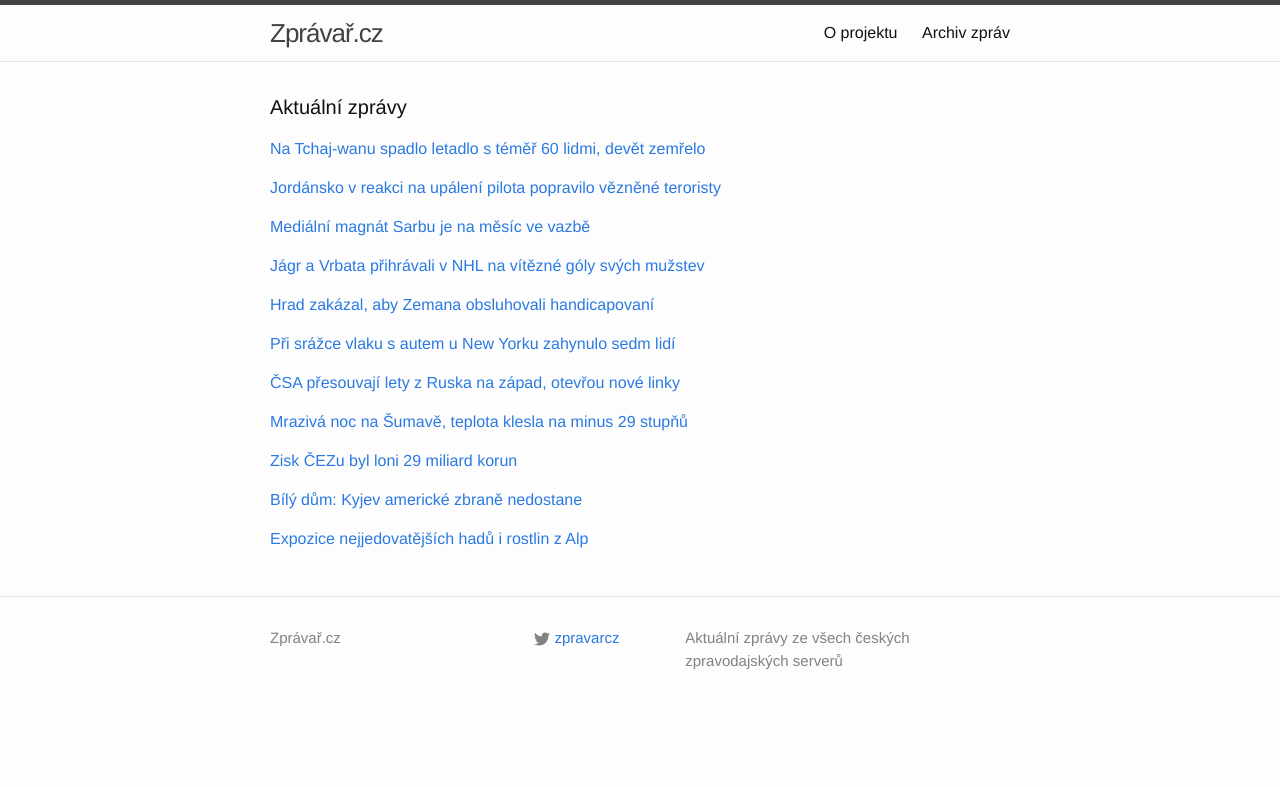
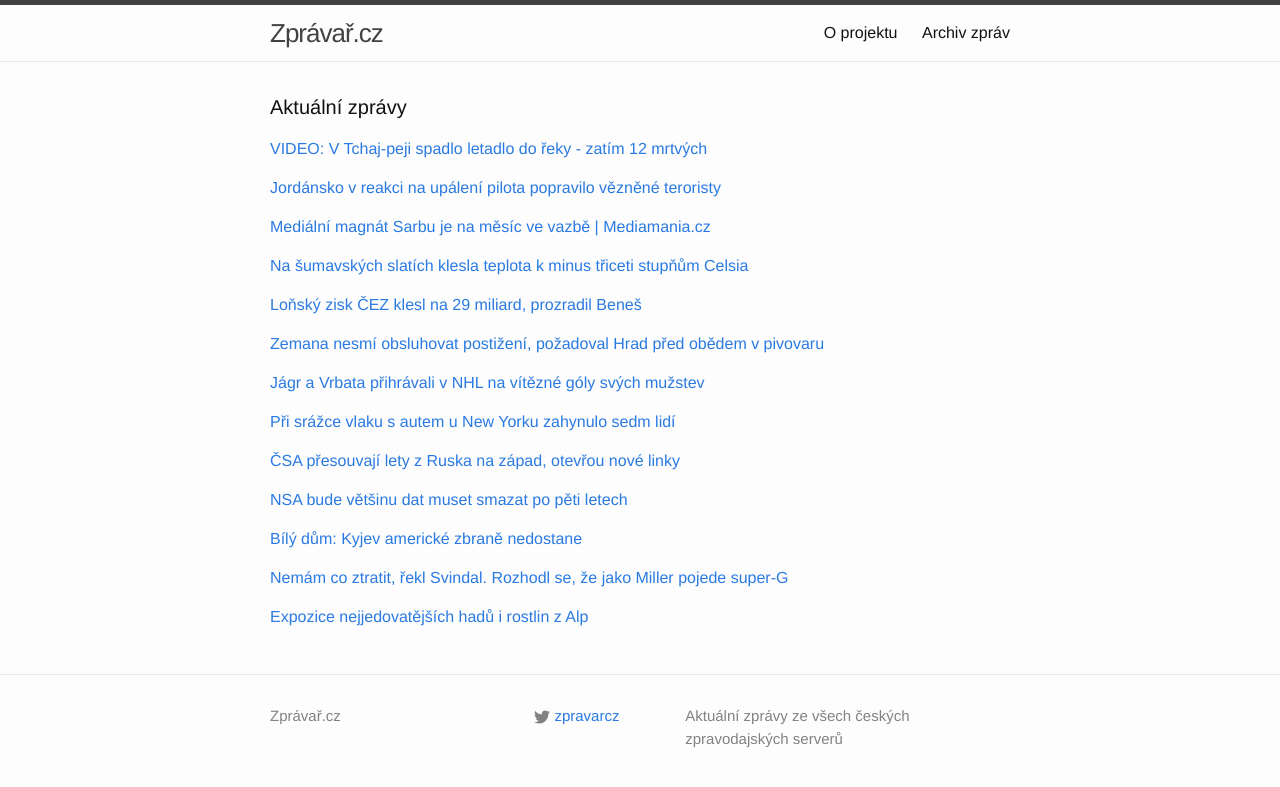
Before and after one commit to adliska/zpravar, a Jekyll site: the page built from index.html, in a window 1280 px wide. Shown: the top 787 px of the page. Built offline with Jekyll 4.4.1, drawn with Linux system fonts in a browser that asks for light colours.

Commit message:
zpravar news update

```diff
--- a/index.html
+++ b/index.html
@@ -5,9 +5,10 @@ layout: default
 <div class="home">
     <h1 class="page-heading">Aktuální zprávy</h1>
 
-<p><a href="javascript:;" onclick="toggle_visibility('zpravy0')">Na Tchaj-wanu spadlo letadlo s téměř 60 lidmi, devět zemřelo</a></p>
+<p><a href="javascript:;" onclick="toggle_visibility('zpravy0')">VIDEO: V Tchaj-peji spadlo letadlo do řeky - zatím 12 mrtvých</a></p>
 <div id="zpravy0" style="display:none">
 <ul>
+<li><a href=http://www.ceskatelevize.cz/ct24/svet/300514-video-v-tchaj-peji-spadlo-letadlo-do-reky-zatim-12-mrtvych/>VIDEO: V Tchaj-peji spadlo letadlo do řeky - zatím 12 mrtvých - www.ceskatelevize.cz</a></li>
 <li><a href=http://zpravy.e15.cz/zahranicni/udalosti/na-tchaj-wanu-spadlo-letadlo-s-temer-60-lidmi-devet-zemrelo-1159429>Na Tchaj-wanu spadlo letadlo s téměř 60 lidmi, devět zemřelo - zpravy.e15.cz</a></li>
 <li><a href=http://www.novinky.cz/zahranicni/svet/360662-na-tchaj-wanu-se-zritilo-letadlo-do-reky-zemrelo-dvanact-lidi.html>Na Tchaj-wanu se zřítilo letadlo do řeky, zemřelo dvanáct lidí - www.novinky.cz</a></li>
 <li><a href=http://echo24.cz/a/wuZM5>VIDEO: Na Tchaj-wanu spadlo letadlo s 58 lidmi - echo24.cz</a></li>
@@ -40,9 +41,10 @@ layout: default
 <li><a href=http://www.rozhlas.cz/_zprava/jordansko-popravilo-v-reakci-na-vrazdu-sveho-pilota-extremistku-risaviovou--1451453>Jordánsko popravilo v reakci na vraždu svého pilota extremistku Rišávíovou - www.rozhlas.cz</a></li>
 <li><a href=http://zpravy.idnes.cz/jordansko-popravilo-extremistku-risaviovou-a-dalsiho-radikala-pwp-/zahranicni.aspx?c=A150204_044610_zahranicni_wlk>Jordánsko popravilo teroristku a dalšího vězně, reaguje na upálení pilota - zpravy.idnes.cz</a></li>
 </ul>
-</div><p><a href="javascript:;" onclick="toggle_visibility('zpravy2')">Mediální magnát Sarbu je na měsíc ve vazbě</a></p>
+</div><p><a href="javascript:;" onclick="toggle_visibility('zpravy2')">Mediální magnát Sarbu je na měsíc ve vazbě | Mediamania.cz</a></p>
 <div id="zpravy2" style="display:none">
 <ul>
+<li><a href=http://mediamania.tyden.cz/rubriky/lide/medialni-magnat-sarbu-je-na-mesic-ve-vazbe_332282.html>Mediální magnát Sarbu je na měsíc ve vazbě | Mediamania.cz - mediamania.tyden.cz</a></li>
 <li><a href=http://www.tyden.cz/rubriky/domaci/medialni-magnat-sarbu-je-na-mesic-ve-vazbe_332282.html>Mediální magnát Sarbu je na měsíc ve vazbě - www.tyden.cz</a></li>
 <li><a href=http://zahranicni.ihned.cz/c1-63482390-byvaly-sef-novy-adrian-sarbu-stravi-30-dni-ve-vazbe-rozhodl-rumunsky-soud>Bývalý šéf Novy Adrian Sarbu stráví 30 dní ve vazbě, rozhodl rumunský soud - zahranicni.ihned.cz</a></li>
 <li><a href=http://www.ceskatelevize.cz/ct24/svet/300515-medialni-magnat-sarbu-ma-stravit-mesic-ve-vazbe/>Mediální magnát Sarbu má strávit měsíc ve vazbě - www.ceskatelevize.cz</a></li>
@@ -51,8 +53,39 @@ layout: default
 <li><a href=http://www.ceskenoviny.cz/zpravy/zpravy/rumunsky-soud-poslal-medialniho-magnata-sarbua-na-30-dni-do-vazby/1177101>Rumunský soud poslal mediálního magnáta Sarbua na 30 dní do vazby - www.ceskenoviny.cz</a></li>
 <li><a href=http://echo24.cz/a/wF8vF>Mediální magnát Sarbu opustil rumunskou vazbu - echo24.cz</a></li>
 </ul>
-</div><p><a href="javascript:;" onclick="toggle_visibility('zpravy3')">Jágr a Vrbata přihrávali v NHL na vítězné góly svých mužstev</a></p>
+</div><p><a href="javascript:;" onclick="toggle_visibility('zpravy3')">Na šumavských slatích klesla teplota k minus třiceti stupňům Celsia</a></p>
 <div id="zpravy3" style="display:none">
+<ul>
+<li><a href=http://budejovice.idnes.cz/na-sumave-klesla-teplota-k-minus-triceti-stupnum-celsia-pjy-/budejovice-zpravy.aspx?c=A150204_084842_budejovice-zpravy_khr>Na šumavských slatích klesla teplota k minus třiceti stupňům Celsia - budejovice.idnes.cz</a></li>
+<li><a href=http://www.lidovky.cz/na-sumave-namerili-minus-30-stupnu-na-silnicich-dejte-pozor-pnx-/zpravy-domov.aspx?c=A150204_085733_ln_domov_ele>Na Šumavě naměřili minus 30 stupňů. Na silnicích dejte pozor  - www.lidovky.cz</a></li>
+<li><a href=http://www.tyden.cz/rubriky/domaci/na-sumave-namerili-minus-29-stupnu-celsia_332286.html>Na Šumavě naměřili minus 29 stupňů Celsia - www.tyden.cz</a></li>
+<li><a href=http://www.novinky.cz/domaci/360666-mraziva-noc-na-sumave-teplota-klesla-na-minus-29-stupnu.html>Mrazivá noc na Šumavě, teplota klesla na minus 29 stupňů - www.novinky.cz</a></li>
+<li><a href=http://zpravy.aktualne.cz/domaci/meteorologove-namerili-na-sumave-minus-29-stupnu-celsia/r~dcd84adeac3e11e49e4b0025900fea04/>Meteorologové naměřili na Šumavě minus 29 stupňů Celsia - zpravy.aktualne.cz</a></li>
+<li><a href=http://www.denik.cz/z_domova/meteorologove-na-sumave-namerili-minus-29-stupnu-celsia-20150204.html>Meteorologové na Šumavě naměřili minus 29 stupňů Celsia - www.denik.cz</a></li>
+<li><a href=http://www.ceskenoviny.cz/zpravy/zpravy/meteorologove-na-sumave-namerili-minus-29-stupnu-celsia/1177134>Meteorologové na Šumavě naměřili minus 29 stupňů Celsia - www.ceskenoviny.cz</a></li>
+<li><a href=http://www.ceskenoviny.cz/zpravy/zpravy/snih-ze-silnic-postupne-mizi/1177113>Sníh ze silnic postupně mizí - www.ceskenoviny.cz</a></li>
+</ul>
+</div><p><a href="javascript:;" onclick="toggle_visibility('zpravy4')">Loňský zisk ČEZ klesl na 29 miliard, prozradil Beneš</a></p>
+<div id="zpravy4" style="display:none">
+<ul>
+<li><a href=http://zpravy.e15.cz/byznys/prumysl-a-energetika/lonsky-zisk-cez-klesl-na-29-miliard-prozradil-benes-1159441>Loňský zisk ČEZ klesl na 29 miliard, prozradil Beneš - zpravy.e15.cz</a></li>
+<li><a href=http://zpravy.e15.cz/byznys/prumysl-a-energetika/cez-loni-vydelal-29-miliard-zisk-ale-klesl-o-17-6-procenta-1159441>ČEZ loni vydělal 29 miliard, zisk ale klesl o 17,6 procenta - zpravy.e15.cz</a></li>
+<li><a href=http://www.novinky.cz/ekonomika/360665-zisk-cezu-byl-loni-29-miliard-korun.html>Zisk ČEZu byl loni 29 miliard korun - www.novinky.cz</a></li>
+<li><a href=http://ekonomika.idnes.cz/zisk-cez-byl-loni-29-miliard-d0q-/ekoakcie.aspx?c=A150204_073602_ekoakcie_jj>Zisk ČEZ dál klesá, polostátní firma loni vydělala 29 miliard - ekonomika.idnes.cz</a></li>
+<li><a href=http://zpravy.aktualne.cz/ekonomika/lonsky-cisty-zisk-cez-byl-29-miliard-kc-rekl-benes/r~7e9f486eac3411e4b98c002590604f2e/>Loňský čistý zisk ČEZ byl 29 miliard Kč, řekl Beneš - zpravy.aktualne.cz</a></li>
+<li><a href=http://www.financninoviny.cz/zpravodajstvi/zpravy/lonsky-cisty-zisk-cez-byl-29-miliard-kc/1177108>Loňský čistý zisk ČEZ byl 29 miliard Kč - www.financninoviny.cz</a></li>
+</ul>
+</div><p><a href="javascript:;" onclick="toggle_visibility('zpravy5')">Zemana nesmí obsluhovat postižení, požadoval Hrad před obědem v pivovaru </a></p>
+<div id="zpravy5" style="display:none">
+<ul>
+<li><a href=http://www.lidovky.cz/zemana-nesmi-obsluhovat-handicapovani-prikazal-hrad-pivovaru-pbc-/zpravy-domov.aspx?c=A150204_081354_ln_domov_ele>Zemana nesmí obsluhovat postižení, požadoval Hrad před obědem v pivovaru  - www.lidovky.cz</a></li>
+<li><a href=http://echo24.cz/a/iytFM>Hrad zakázal, aby Zemana obsluhovali handicapovaní - echo24.cz</a></li>
+<li><a href=http://zpravy.aktualne.cz/domaci/hrad-udajne-zakazal-aby-zemana-obsluhovali-handicapovani/r~d0874156ac3c11e4833a0025900fea04/>Hrad údajně zakázal, aby Zemana obsluhovali handicapovaní - zpravy.aktualne.cz</a></li>
+<li><a href=http://www.novinky.cz/domaci/360655-zemanuv-tym-si-nepral-aby-prezidenta-obsluhovali-handicapovani-uklizet-mohli.html>Zemanův tým si nepřál, aby prezidenta obsluhovali handicapovaní. Uklízet mohli - www.novinky.cz</a></li>
+<li><a href=http://www.novinky.cz/domaci/360655-zemanuv-tym-zaridil-aby-prezidenta-neobsluhovali-handicapovani-mohli-jen-uklizet.html>Zemanův tým zařídil, aby prezidenta neobsluhovali handicapovaní. Mohli jen uklízet - www.novinky.cz</a></li>
+</ul>
+</div><p><a href="javascript:;" onclick="toggle_visibility('zpravy6')">Jágr a Vrbata přihrávali v NHL na vítězné góly svých mužstev</a></p>
+<div id="zpravy6" style="display:none">
 <ul>
 <li><a href=http://www.rozhlas.cz/_zprava/jagr-a-vrbata-prihravali-v-nhl-na-vitezne-goly-svych-muzstev--1451468>Jágr a Vrbata přihrávali v NHL na vítězné góly svých mužstev - www.rozhlas.cz</a></li>
 <li><a href=http://www.denik.cz/hokej/jagr-a-vrbata-asistovali-v-nhl-u-viteznych-branek-20150204.html>Jágr a Vrbata asistovali v NHL u vítězných branek - www.denik.cz</a></li>
@@ -60,55 +93,45 @@ layout: default
 <li><a href=http://www.sportovninoviny.cz/zpravy/jagr-a-vrbata-asistovali-v-nhl-u-viteznych-branek/1177115>Jágr a Vrbata asistovali v NHL u vítězných branek - www.sportovninoviny.cz</a></li>
 <li><a href=http://sport.aktualne.cz/jagr-prihral-na-vitezny-gol-new-jersey-slape-presto-ztraci/r~ad10d284ac3011e4b6d20025900fea04/>Jágr přihrál na vítězný gól. New Jersey šlape, přesto ztrácí - sport.aktualne.cz</a></li>
 </ul>
-</div><p><a href="javascript:;" onclick="toggle_visibility('zpravy4')">Hrad zakázal, aby Zemana obsluhovali handicapovaní</a></p>
-<div id="zpravy4" style="display:none">
-<ul>
-<li><a href=http://echo24.cz/a/iytFM>Hrad zakázal, aby Zemana obsluhovali handicapovaní - echo24.cz</a></li>
-<li><a href=http://zpravy.aktualne.cz/domaci/hrad-udajne-zakazal-aby-zemana-obsluhovali-handicapovani/r~d0874156ac3c11e4833a0025900fea04/>Hrad údajně zakázal, aby Zemana obsluhovali handicapovaní - zpravy.aktualne.cz</a></li>
-<li><a href=http://www.novinky.cz/domaci/360655-zemanuv-tym-si-nepral-aby-prezidenta-obsluhovali-handicapovani-uklizet-mohli.html>Zemanův tým si nepřál, aby prezidenta obsluhovali handicapovaní. Uklízet mohli - www.novinky.cz</a></li>
-<li><a href=http://www.novinky.cz/domaci/360655-zemanuv-tym-zaridil-aby-prezidenta-neobsluhovali-handicapovani-mohli-jen-uklizet.html>Zemanův tým zařídil, aby prezidenta neobsluhovali handicapovaní. Mohli jen uklízet - www.novinky.cz</a></li>
-</ul>
-</div><p><a href="javascript:;" onclick="toggle_visibility('zpravy5')">Při srážce vlaku s autem u New Yorku zahynulo sedm lidí</a></p>
-<div id="zpravy5" style="display:none">
+</div><p><a href="javascript:;" onclick="toggle_visibility('zpravy7')">Při srážce vlaku s autem u New Yorku zahynulo sedm lidí</a></p>
+<div id="zpravy7" style="display:none">
 <ul>
 <li><a href=http://zpravy.aktualne.cz/zahranici/pri-srazce-vlaku-s-autem-u-new-yorku-zahynulo-sedm-lidi/r~4a8f7dccac3511e4ab15002590604f2e/>Při srážce vlaku s autem u New Yorku zahynulo sedm lidí - zpravy.aktualne.cz</a></li>
 <li><a href=http://www.novinky.cz/zahranicni/amerika/360664-srazka-vlaku-s-autem-si-v-usa-vyzadala-sedm-obeti.html>Srážka vlaku s autem si v USA vyžádala sedm obětí - www.novinky.cz</a></li>
 <li><a href=http://zpravy.idnes.cz/srazka-vlaku-a-auta-v-new-yorku-dzx-/zahranicni.aspx?c=A150204_063357_zahranicni_jj>V New Yorku při střetu příměstského vlaku s autem zahynulo šest lidí - zpravy.idnes.cz</a></li>
 <li><a href=http://www.ceskatelevize.cz/ct24/svet/300512-v-new-yorku-se-srazil-vlak-s-autem-7-mrtvych/>V New Yorku se srazil vlak s autem - 7 mrtvých - www.ceskatelevize.cz</a></li>
 </ul>
-</div><p><a href="javascript:;" onclick="toggle_visibility('zpravy6')">ČSA přesouvají lety z Ruska na západ, otevřou nové linky</a></p>
-<div id="zpravy6" style="display:none">
+</div><p><a href="javascript:;" onclick="toggle_visibility('zpravy8')">ČSA přesouvají lety z Ruska na západ, otevřou nové linky</a></p>
+<div id="zpravy8" style="display:none">
 <ul>
 <li><a href=http://www.denik.cz/ekonomika/csa-presouvaji-lety-z-ruska-na-zapad-otevrou-nove-linky-20150204.html>ČSA přesouvají lety z Ruska na západ, otevřou nové linky - www.denik.cz</a></li>
 <li><a href=http://zpravy.e15.cz/byznys/doprava-a-logistika/o-lety-do-ruska-neni-zajem-csa-se-zameri-na-zapad-1159420>O lety do Ruska není zájem, ČSA se zaměří na západ - zpravy.e15.cz</a></li>
 <li><a href=http://www.financninoviny.cz/zpravodajstvi/zpravy/csa-presouvaji-lety-z-ruska-na-zapad-otevrou-nove-linky/1177102>ČSA přesouvají lety z Ruska na západ, otevřou nové linky - www.financninoviny.cz</a></li>
 <li><a href=http://ekonomika.idnes.cz/csa-otevrou-deset-novych-linek-na-zapad-d9u-/eko-doprava.aspx?c=A150203_194935_eko-doprava_suj>ČSA přesouvají letadla z Ruska na západ. Otevřou 10 nových linek - ekonomika.idnes.cz</a></li>
 </ul>
-</div><p><a href="javascript:;" onclick="toggle_visibility('zpravy7')">Mrazivá noc na Šumavě, teplota klesla na minus 29 stupňů</a></p>
-<div id="zpravy7" style="display:none">
+</div><p><a href="javascript:;" onclick="toggle_visibility('zpravy9')">NSA bude většinu dat muset smazat po pěti letech</a></p>
+<div id="zpravy9" style="display:none">
 <ul>
-<li><a href=http://www.novinky.cz/domaci/360666-mraziva-noc-na-sumave-teplota-klesla-na-minus-29-stupnu.html>Mrazivá noc na Šumavě, teplota klesla na minus 29 stupňů - www.novinky.cz</a></li>
-<li><a href=http://zpravy.aktualne.cz/domaci/meteorologove-namerili-na-sumave-minus-29-stupnu-celsia/r~dcd84adeac3e11e49e4b0025900fea04/>Meteorologové naměřili na Šumavě minus 29 stupňů Celsia - zpravy.aktualne.cz</a></li>
-<li><a href=http://www.denik.cz/z_domova/meteorologove-na-sumave-namerili-minus-29-stupnu-celsia-20150204.html>Meteorologové na Šumavě naměřili minus 29 stupňů Celsia - www.denik.cz</a></li>
-<li><a href=http://www.ceskenoviny.cz/zpravy/zpravy/meteorologove-na-sumave-namerili-minus-29-stupnu-celsia/1177134>Meteorologové na Šumavě naměřili minus 29 stupňů Celsia - www.ceskenoviny.cz</a></li>
+<li><a href=http://www.ceskatelevize.cz/ct24/svet/300522-nsa-bude-vetsinu-dat-muset-smazat-po-peti-letech/>NSA bude většinu dat muset smazat po pěti letech - www.ceskatelevize.cz</a></li>
+<li><a href=http://zpravy.aktualne.cz/zahranici/usa-zmeni-pravidla-pro-tajne-sluzby-sber-dat-ma-byt-omezen/r~70db6830ac3811e4ba57002590604f2e/>USA změní pravidla pro tajné služby, sběr dat má být omezen - zpravy.aktualne.cz</a></li>
+<li><a href=http://www.ceskenoviny.cz/zpravy/zpravy/usa-zmeni-pravidla-pro-tajne-sluzby-a-jejich-masivni-sber-dat/1177083>USA změní pravidla pro tajné služby a jejich masivní sběr dat - www.ceskenoviny.cz</a></li>
 </ul>
-</div><p><a href="javascript:;" onclick="toggle_visibility('zpravy8')">Zisk ČEZu byl loni 29 miliard korun</a></p>
-<div id="zpravy8" style="display:none">
-<ul>
-<li><a href=http://www.novinky.cz/ekonomika/360665-zisk-cezu-byl-loni-29-miliard-korun.html>Zisk ČEZu byl loni 29 miliard korun - www.novinky.cz</a></li>
-<li><a href=http://ekonomika.idnes.cz/zisk-cez-byl-loni-29-miliard-d0q-/ekoakcie.aspx?c=A150204_073602_ekoakcie_jj>Zisk ČEZ dál klesá, polostátní firma loni vydělala 29 miliard - ekonomika.idnes.cz</a></li>
-<li><a href=http://zpravy.aktualne.cz/ekonomika/lonsky-cisty-zisk-cez-byl-29-miliard-kc-rekl-benes/r~7e9f486eac3411e4b98c002590604f2e/>Loňský čistý zisk ČEZ byl 29 miliard Kč, řekl Beneš - zpravy.aktualne.cz</a></li>
-<li><a href=http://www.financninoviny.cz/zpravodajstvi/zpravy/lonsky-cisty-zisk-cez-byl-29-miliard-kc/1177108>Loňský čistý zisk ČEZ byl 29 miliard Kč - www.financninoviny.cz</a></li>
-</ul>
-</div><p><a href="javascript:;" onclick="toggle_visibility('zpravy9')">Bílý dům: Kyjev americké zbraně nedostane</a></p>
-<div id="zpravy9" style="display:none">
+</div><p><a href="javascript:;" onclick="toggle_visibility('zpravy10')">Bílý dům: Kyjev americké zbraně nedostane</a></p>
+<div id="zpravy10" style="display:none">
 <ul>
 <li><a href=http://www.ceskatelevize.cz/ct24/svet/300516-bily-dum-kyjev-americke-zbrane-nedostane/>Bílý dům: Kyjev americké zbraně nedostane - www.ceskatelevize.cz</a></li>
 <li><a href=http://zpravy.idnes.cz/usa-zbrane-ukrajine-neposlou-djm-/zahranicni.aspx?c=A150204_071815_zahranicni_jj>USA zbraně Ukrajině nepošlou, upřednostňují diplomacii, řekl Bílý dům - zpravy.idnes.cz</a></li>
 <li><a href=http://www.ceskenoviny.cz/zpravy/zpravy/usa-zbrane-ukrajine-nedodaji-chteji-diplomaticke-reseni-krize/1177082>USA zbraně Ukrajině nedodají, chtějí diplomatické řešení krize - www.ceskenoviny.cz</a></li>
 </ul>
-</div><p><a href="javascript:;" onclick="toggle_visibility('zpravy10')">Expozice nejjedovatějších hadů i rostlin z Alp</a></p>
-<div id="zpravy10" style="display:none">
+</div><p><a href="javascript:;" onclick="toggle_visibility('zpravy11')">Nemám co ztratit, řekl Svindal. Rozhodl se, že jako Miller pojede super-G</a></p>
+<div id="zpravy11" style="display:none">
+<ul>
+<li><a href=http://www.denik.cz/zimni_sporty/nemam-co-ztratit-rekl-svindal-rozhodl-se-ze-jako-miller-pojede-super-g-20150204.html>Nemám co ztratit, řekl Svindal. Rozhodl se, že jako Miller pojede super-G - www.denik.cz</a></li>
+<li><a href=http://sport.idnes.cz/alpske-lyzovani-svindal-08j-/lyzovani.aspx?c=A150204_083625_lyzovani_rou>Uzdravený Svindal potvrdil start v super-G na mistrovství světa - sport.idnes.cz</a></li>
+<li><a href=http://www.tyden.cz/rubriky/sport/zimni-sporty/sjezdove-lyzovani/v-super-g-na-ms-se-vrati-miller-bank-chce-utocit-na-desitku_332250.html>V super-G na MS se vrátí Miller, Bank chce útočit na desítku - www.tyden.cz</a></li>
+</ul>
+</div><p><a href="javascript:;" onclick="toggle_visibility('zpravy12')">Expozice nejjedovatějších hadů i rostlin z Alp</a></p>
+<div id="zpravy12" style="display:none">
 <ul>
 <li><a href=http://www.tyden.cz/rubriky/relax/zvirata/expozice-nejjedovatejsich-hadu-i-rostlin-z-alp_332222.html>Expozice nejjedovatějších hadů i rostlin z Alp - www.tyden.cz</a></li>
 <li><a href=http://www.tyden.cz/rubriky/relax/zvirata/v-zoo-plzen-bude-expozice-nejjedovatejsich-hadu-i-rostlin-z-alp_332222.html>Expozice nejjedovatějších hadů i rostlin z Alp - www.tyden.cz</a></li>
```
